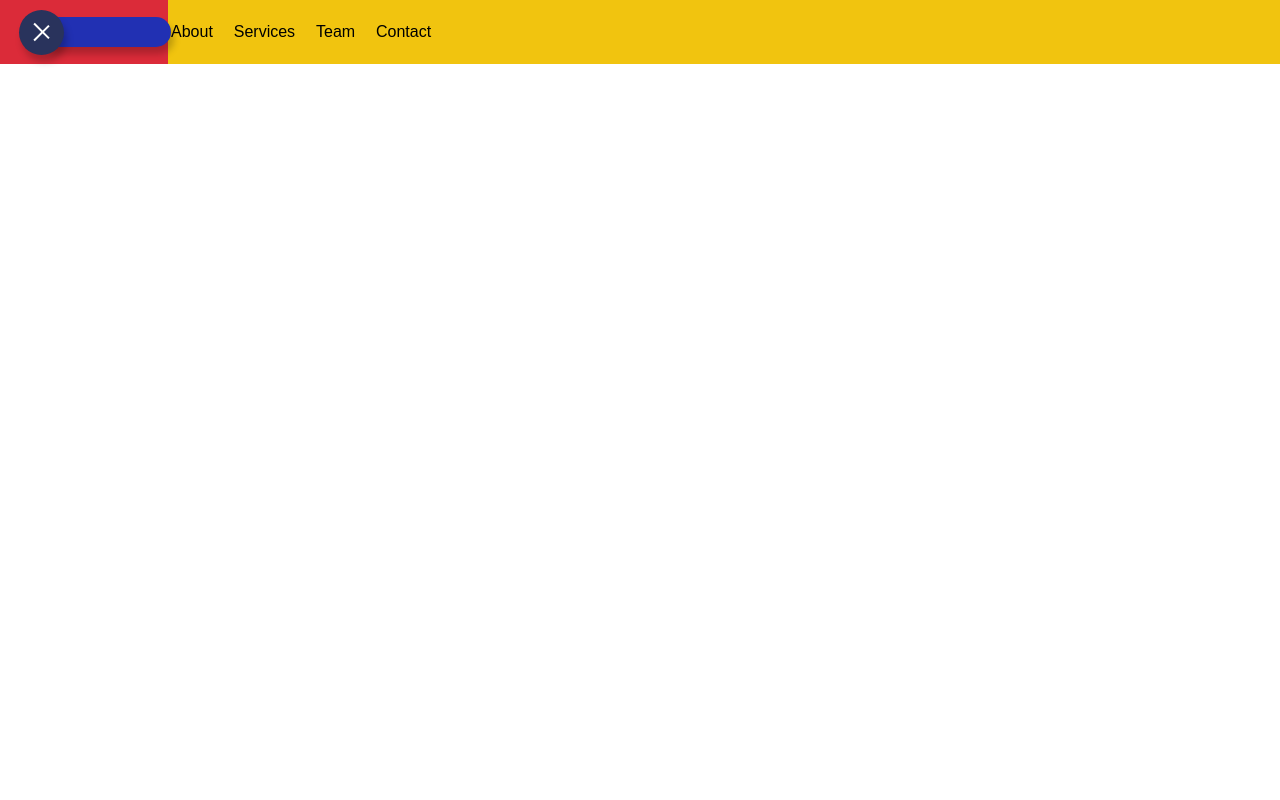
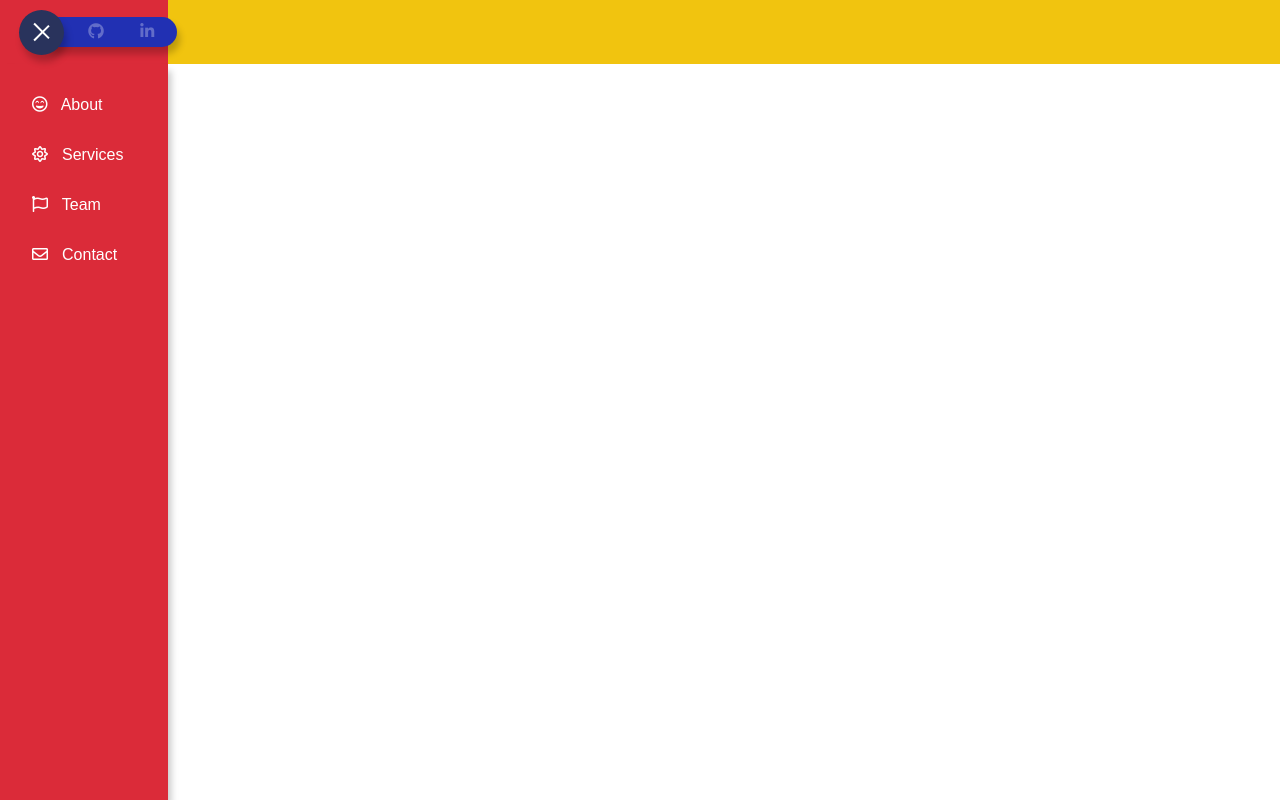
Before and after one commit to budhisadva/menu-dinora, a plain HTML site: page index.html in a window 1280 px wide. Both pictures are taken after a click on the label 41 px from the left and 32 px from the top of the page. Drawn offline with Linux system fonts and the light colour scheme.

Commit message:
Terminado

```diff
--- a/index.html
+++ b/index.html
@@ -4,7 +4,7 @@
     <meta charset="utf-8" />
     <meta http-equiv="X-UA-Compatible" content="IE=edge"/>
     <meta name="viewport" content="width=device-width, initial-scale=1.0"/>
-    <title>Menu con HTML y CSS</title>
+    <title>Menu Plegable</title>
     <!-- css fontawsome -->
     <link
       rel="stylesheet"
@@ -28,30 +28,30 @@
       <!-- social networks -->
       <div class="social-networks">
         <!-- linkedIn -->
-        <a href="#" target="_blank" class="social-networks__link-item">
-          <i class="fa-brands fa-github"></i>
+        <a href="https://github.com/budhisadva" target="_blank" class="social-networks__link-item">
+          <i class="fab fa-github"></i>
         </a>
         <!-- Git -->
-        <a href="#" target="_blank" class="social-networks__link-item">
-          <i class="fa-brands fa-linkedin"></i>
+        <a href="https://www.linkedin.com/in/sa%C3%BAl-gabriel-castillo-su%C3%A1rez-039165251/" target="_blank" class="social-networks__link-item">
+          <i class="fab fa-linkedin-in"></i>
         </a>
       </div>
       <!-- menu -->
       <div class="nav-main__menu">
         <a href="#" class="nav-main__link-item">
-          <i class="fa-regular fa-face-grin-beam"></i>
+          <i class="far fa-grin-beam"></i>
           About
         </a>
         <a href="#" class="nav-main__link-item">
-          <i class="fa-solid fa-sun"></i>
+          <i class="far fa-sun"></i>
           Services
         </a>
         <a href="#" class="nav-main__link-item">
-          <i class="fa-solid fa-flag"></i>
+          <i class="far fa-solid fa-flag"></i>
           Team
         </a>
         <a href="#" class="nav-main__link-item">
-          <i class="fa-light fa-envelope"></i>
+          <i class="far fa-light fa-envelope"></i>
           Contact
         </a>
       </div>
--- a/styles/style.css
+++ b/styles/style.css
@@ -113,8 +113,55 @@ body {
 
 .social-networks__link-item {
   margin: 0 1rem;
+  opacity: 0;
 }
 
 .nav-main__btn-collapse:checked ~ .social-networks {
   transform: scaleX(1);
 }
+
+.nav-main__btn-collapse:checked ~ .social-networks .social-networks__link-item {
+  animation: effectOpacity var(--time-animation) 0.2 forwards;
+}
+
+.nav-main__menu {
+  position: absolute;
+  left: 0;
+  top: 100%;
+  display: flex;
+  flex-direction: column;
+  width: var(--size-btn-collapse);
+  height: calc(100vh - 64px);
+  background-color: var(--color-red);
+  padding: 2rem;
+  font-weight: 300;
+  box-shadow: var(--box-shadow);
+  color: #fff;
+  transform: scaleY(0);
+  transition: transform var(--time-animation);
+  transform-origin: top;
+}
+
+.nav-main__link-item {
+  margin-bottom: 2rem;
+  opacity: 0;
+}
+
+.nav-main__link-item > .far{
+  display: inline-block;
+  margin-right: 0.6rem;
+}
+
+.nav-main__btn-collapse:checked ~ .nav-main__menu {
+  transform: scaleY(1);
+}
+
+.nav-main__btn-collapse:checked ~ .nav-main__menu .nav-main__link-item {
+  animation: effectOpacity var(--time-animation) .3s forwards;
+}
+
+@keyframes effectOpacity {
+  to{
+    opacity: 1;
+  }
+}
```
